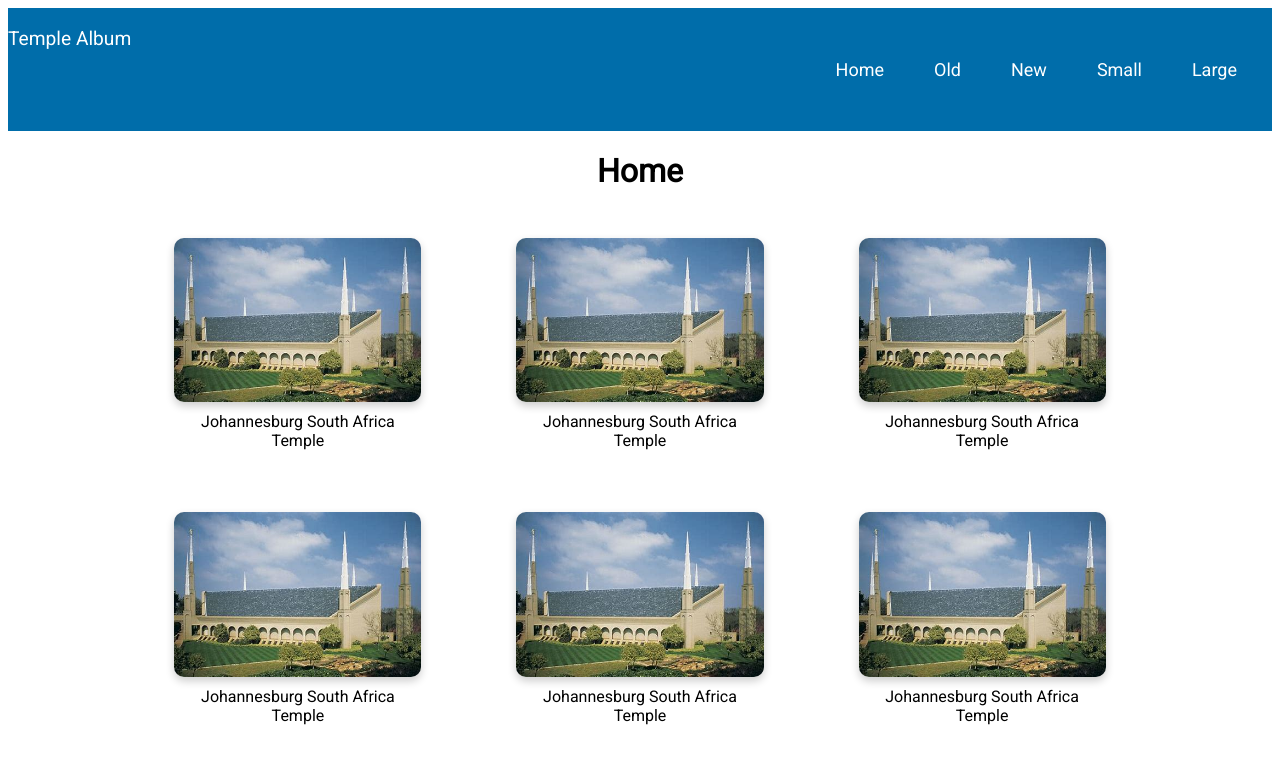
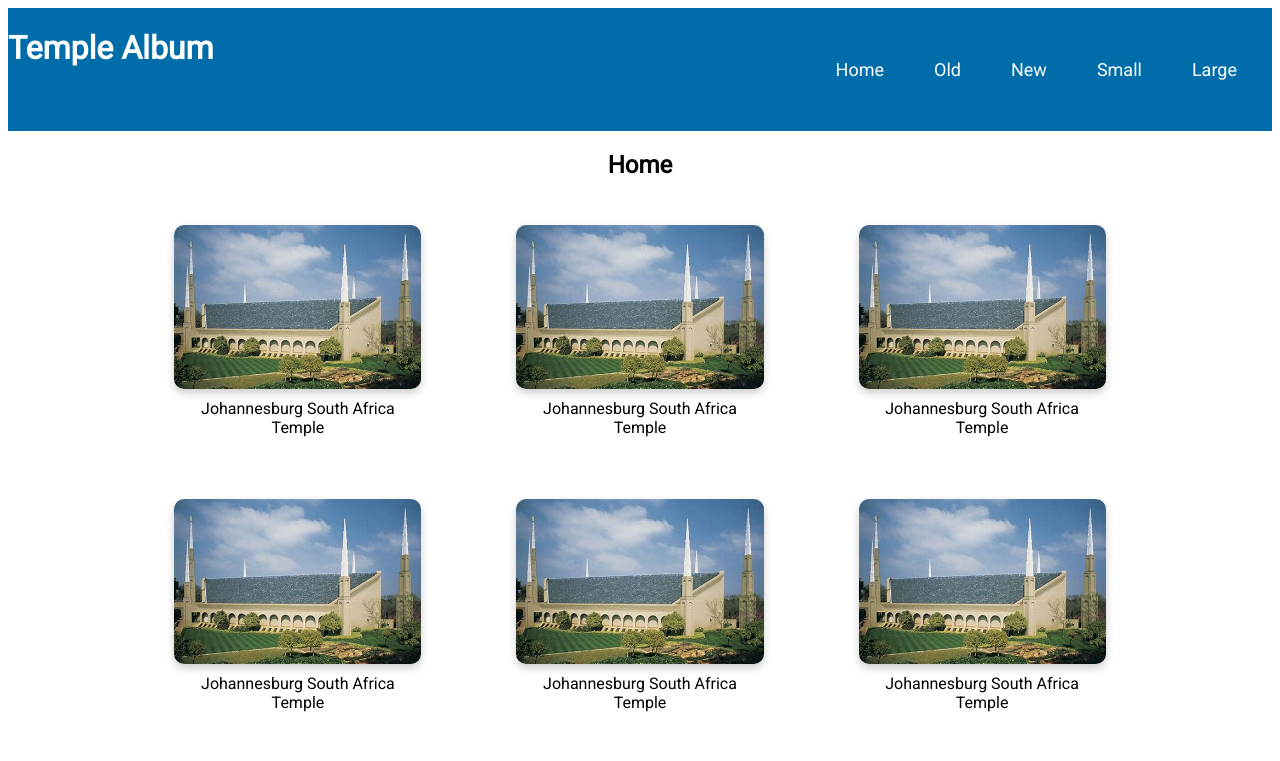
Before and after one commit to Jojera/wdd131, a plain HTML site: page temples.html in a window 1280 px wide. Shown: the top 761 px of the page. Drawn offline with Linux system fonts and the light colour scheme.

Commit message:
small changes on temples

```diff
--- a/styles/temples.css
+++ b/styles/temples.css
@@ -8,10 +8,6 @@ header {
     background-color: #006DAA;
 }
 
-p {
-    color: white;
-    font-size: larger;
-}
 
 .navbar {
     display: flex;
@@ -67,8 +63,12 @@ nav a:hover {
     content: "✖"; /* Change to 'X' when menu is active */
 }
 
+h2 {
+    text-align: center;
+}
+
 h1 {
-    text-align: center;
+    color: white;
 }
 
 .container {
--- a/temples.html
+++ b/temples.html
@@ -3,7 +3,9 @@
 <head>
     <meta charset="UTF-8">
     <meta name="viewport" content="width=device-width, initial-scale=1.0">
-    <title>Temples</title>
+    <title>Temple Album</title>
+    <meta name="description" content="Jonathan Ojera | WDD 131 - Picture Album">
+    <meta name="author" content="Jonathan Ojera">
     <link rel="preconnect" href="https://fonts.googleapis.com">
     <link rel="preconnect" href="https://fonts.gstatic.com" crossorigin>
     <link href="https://fonts.googleapis.com/css2?family=Fugaz+One&family=Roboto:wght@100;400&display=swap" rel="stylesheet">
@@ -13,7 +15,7 @@
 </head>
 <body>
     <header>
-        <p>Temple Album</p>
+        <h1>Temple Album</h1>
         <nav class="navbar">
             <div class="hamburger" id="hamburger">&#9776;</div>
             <ul class="nav-links" id="nav-links">
@@ -26,7 +28,7 @@
         </nav>
     </header>
     <main class="container">
-        <h1>Home</h1>
+        <h2>Home</h2>
         <div class="gallery">
             <figure>
                 <img src="images/south-africa-temple.jpg" alt="Johannesburg temple" class="temple">
```
